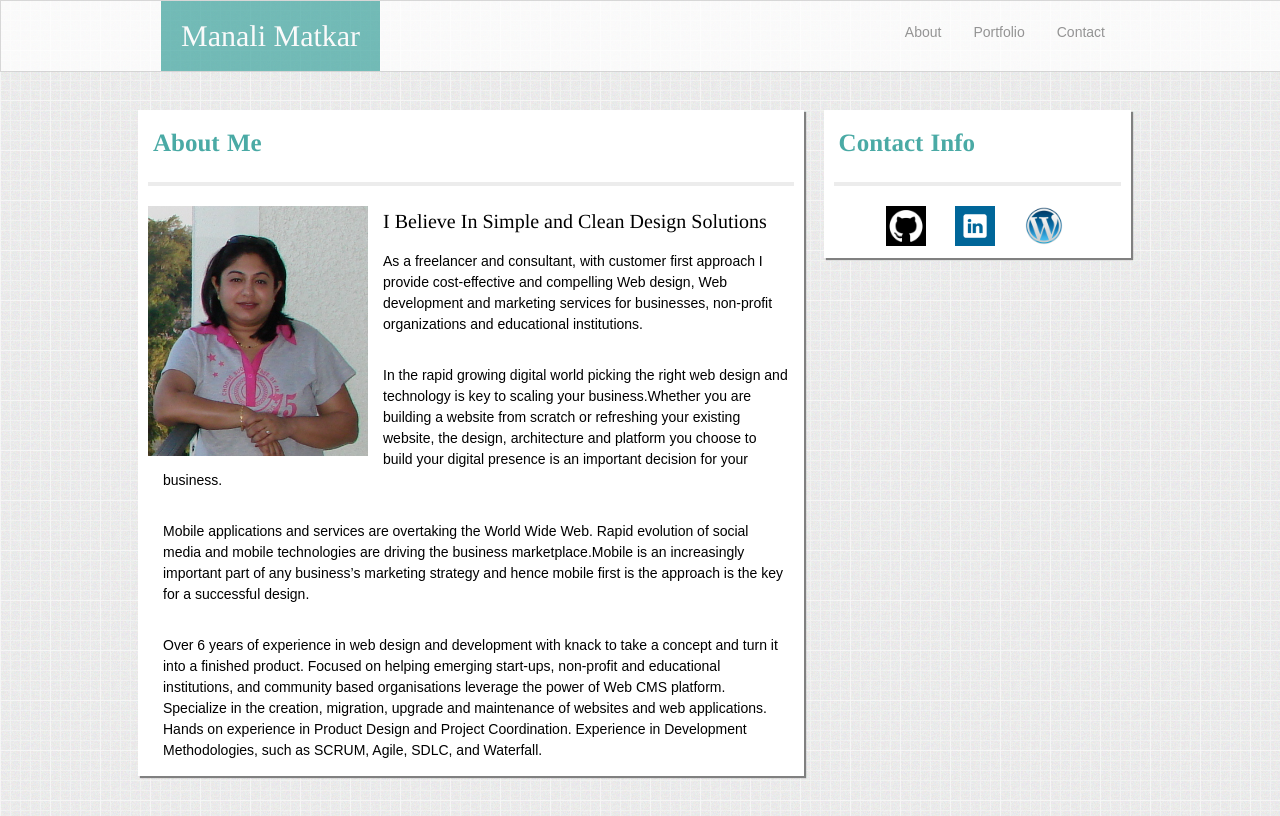
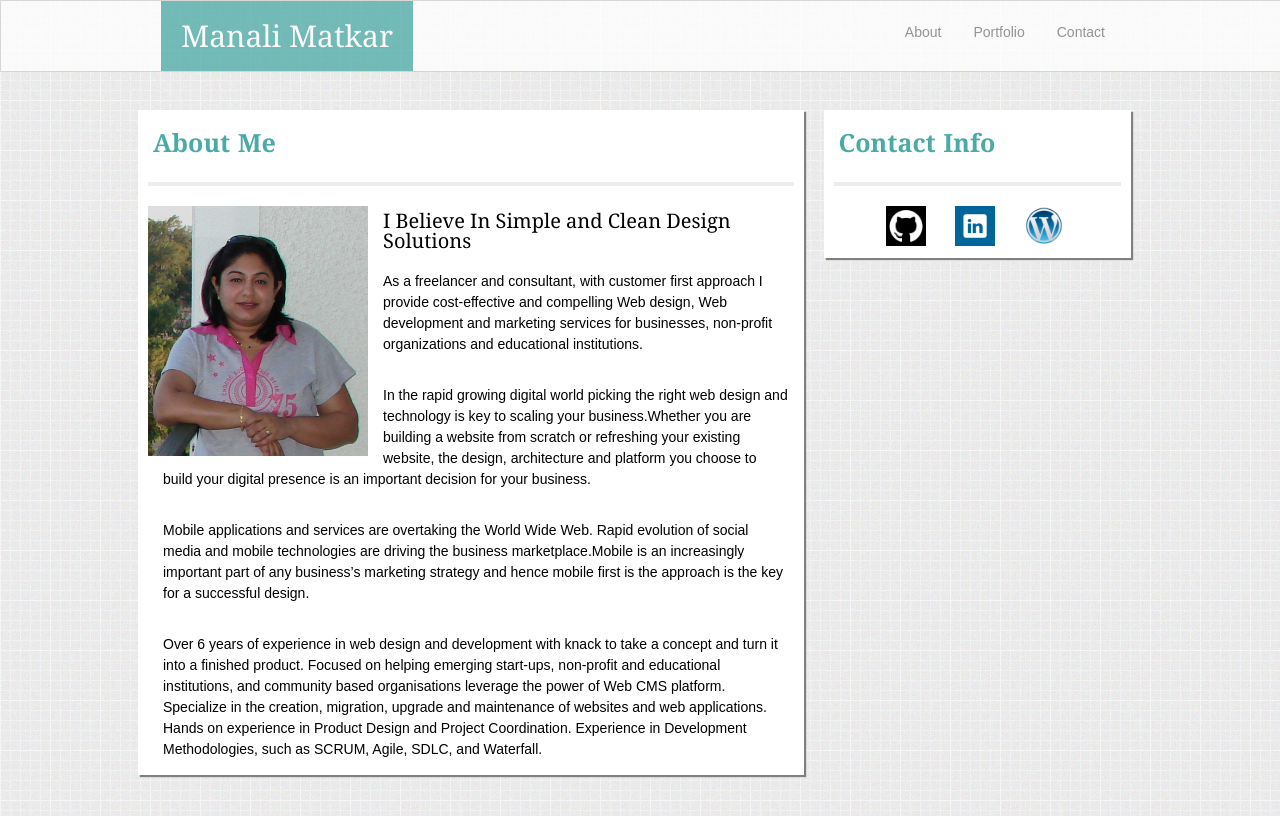
Before and after one commit to manalimatkar/Wee2Assignment1, a PHP site: page /index.php in a window 1280 px wide. Shown: the top 816 px of the page. Run offline with PHP 8.4, Linux system fonts and the light colour scheme.

Commit message:
Week2Assignement1Finalupdate

```diff
--- a/assets/css/style.css
+++ b/assets/css/style.css
@@ -69,7 +69,7 @@ section{
     margin: 0px auto;
 }
 h1, h2, h3, h4{
-  font-family: 'Gorgia', Times, 'Times New Roman', serif;
+  font-family: 'Georgia', Times, 'Times New Roman', serif;
 }
 h1{
     float: left;
```
